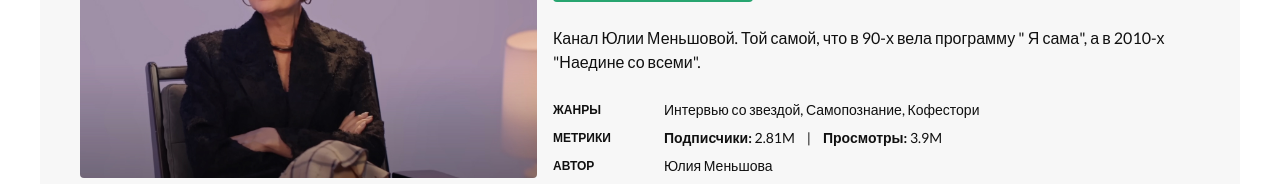
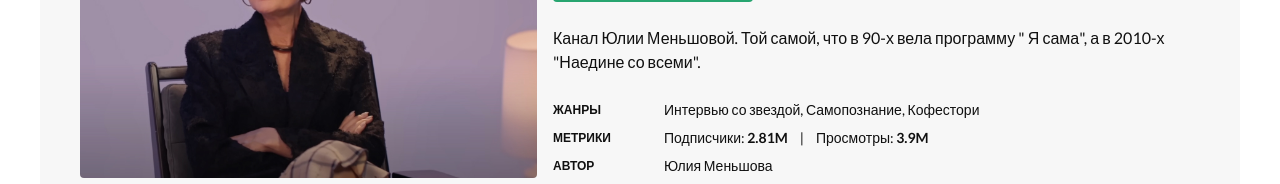
Before and after one commit to gilaniel/waptak, a Next.js app: page / in a window 1280 px wide. Shown: the part 1260-1444 px from the top of the page. Built offline with nearby package versions, Linux system fonts and the light colour scheme.

Commit message:
Add files via upload

```diff
--- a/components/details.tsx
+++ b/components/details.tsx
@@ -71,11 +71,11 @@ export const Details = ({ data }: { data: ChannelItem }) => {
               </label>
               <div className="text-[14px] leading-[171%] flex gap-3">
                 <span>
-                  <span className="font-[700]">Подписчики:</span> {data.subs}
+                  Подписчики: <span className="font-[700]">{data.subs}</span>
                 </span>
                 |
                 <span>
-                  <span className="font-[700]">Просмотры:</span> {data.views}
+                  Просмотры: <span className="font-[700]">{data.views}</span>
                 </span>
               </div>
             </div>
```
